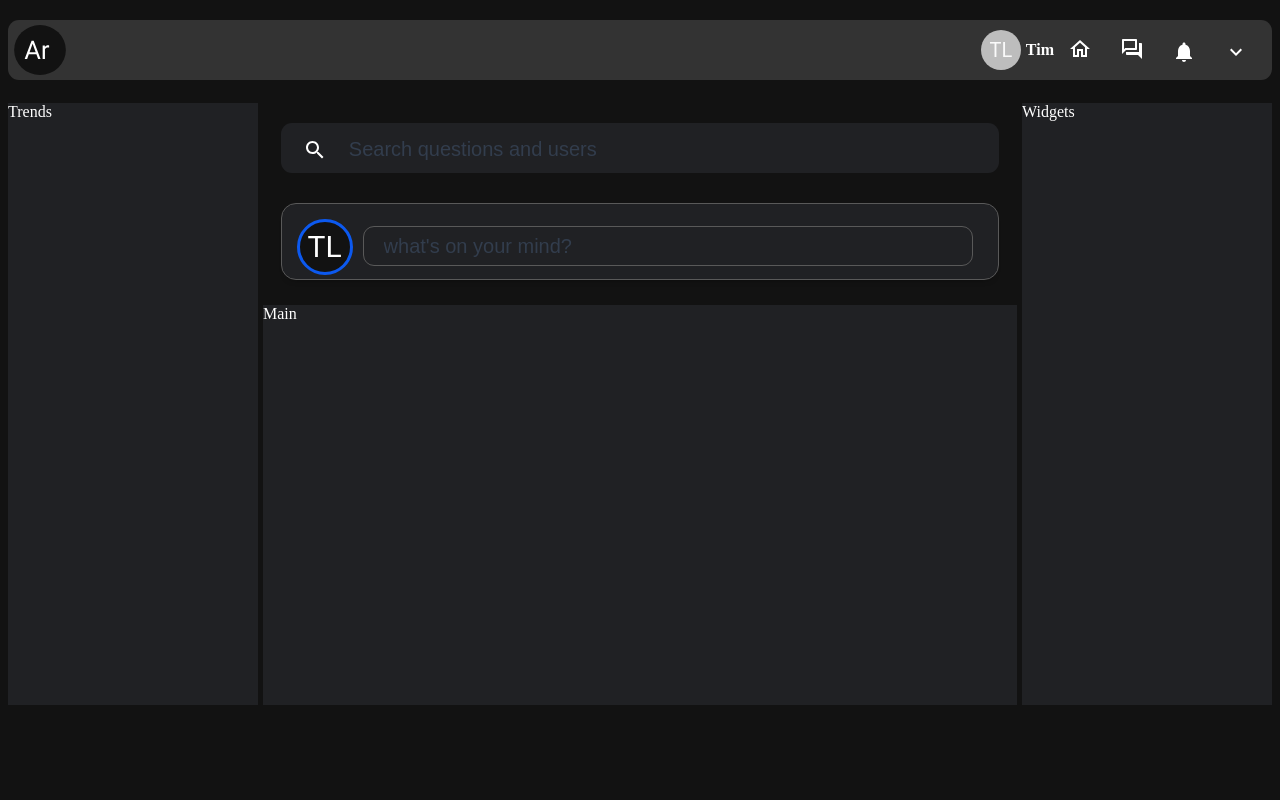
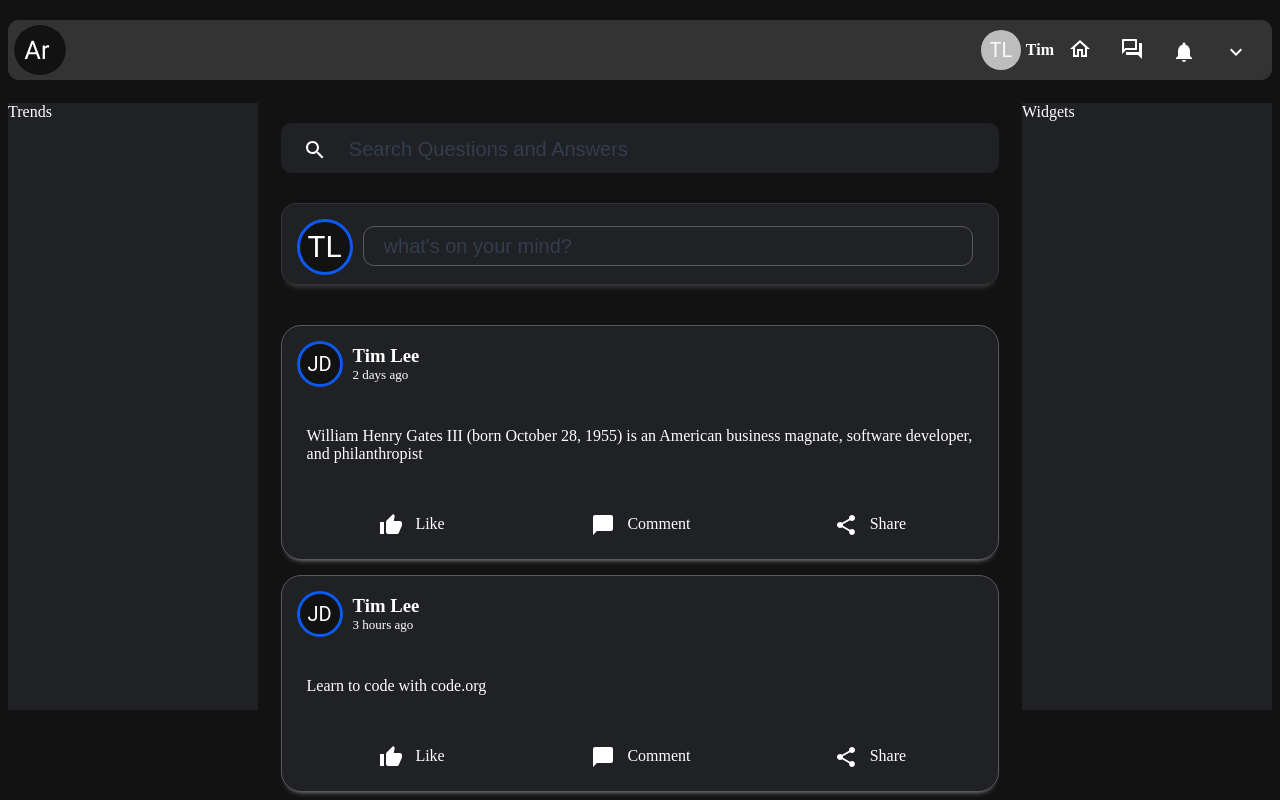
Before and after one commit to Irere123/Neox-UI, a React (Create React App) app: page / in a window 1280 px wide. Shown: the top 800 px of the page. Built offline with nearby package versions, Linux system fonts and the light colour scheme.

Commit message:
Updated files

```diff
--- /dev/null
+++ b/src/components/kofta/Feed.jsx
@@ -0,0 +1,31 @@
+import React from 'react';
+
+import '../../styles/kofta/Feed.css';
+import Post from './Post';
+
+function Feed() {
+  return (
+    <div className='feed'>
+      <Post
+        profilePic='https://upload.wikimedia.org/wikipedia/commons/thumb/4/4e/Sir_Tim_Berners-Lee_%28cropped%29.jpg/220px-Sir_Tim_Berners-Lee_%28cropped%29.jpg'
+        message='William Henry Gates III (born October 28, 1955) is an American business magnate, software developer, and philanthropist'
+        timestamp='2 days ago'
+        username='Tim Lee'
+      />
+      <Post
+        profilePic='https://upload.wikimedia.org/wikipedia/commons/thumb/4/4e/Sir_Tim_Berners-Lee_%28cropped%29.jpg/220px-Sir_Tim_Berners-Lee_%28cropped%29.jpg'
+        message='Learn to code with code.org'
+        timestamp='3 hours ago'
+        username='Tim Lee'
+      />
+      <Post
+        profilePic='https://upload.wikimedia.org/wikipedia/commons/thumb/9/9e/Tim_Cook_%282017%2C_cropped%29.jpg/220px-Tim_Cook_%282017%2C_cropped%29.jpg'
+        message='Yooo how are you every one today we are releasing Apple Grasses'
+        timestamp='9 hours ago'
+        username='Tim Cook'
+      />
+    </div>
+  );
+}
+
+export default Feed;
--- /dev/null
+++ b/src/components/kofta/Post.jsx
@@ -0,0 +1,38 @@
+import React from 'react';
+import { ThumbUp, ChatBubbleOutlined, Share } from '@material-ui/icons';
+import { Avatar } from '@material-ui/core';
+
+import '../../styles/kofta/Post.css';
+
+function Post({ profilePic, image, username, timestamp, message }) {
+  return (
+    <div className='post'>
+      <div className='post__top'>
+        <Avatar className='post__avatar'>JD</Avatar>
+        <div className='post__topinfo'>
+          <h3>{username}</h3>
+          <p>{timestamp}</p>
+        </div>
+      </div>
+      <div className='post__bottom'>
+        <p>{message}</p>
+      </div>
+      <div className='post__options'>
+        <div className='post__option'>
+          <ThumbUp />
+          <p>Like</p>
+        </div>
+        <div className='post__option'>
+          <ChatBubbleOutlined />
+          <p>Comment</p>
+        </div>
+        <div className='post__option'>
+          <Share />
+          <p>Share</p>
+        </div>
+      </div>
+    </div>
+  );
+}
+
+export default Post;
--- a/src/pages/Home.jsx
+++ b/src/pages/Home.jsx
@@ -4,6 +4,7 @@ import { SearchOutlined as SearchIcon } from '@material-ui/icons';
 import '../styles/Home.css';
 import Header from '../components/Header';
 import QuestionSender from '../components/kofta/QuestionSender';
+import Feed from '../components/kofta/Feed';
 
 function Home() {
   return (
@@ -16,13 +17,15 @@ function Home() {
             {' '}
             <div className='search__input'>
               <SearchIcon />
-              <input placeholder='Search questions and users' />
+              <input placeholder='Search Questions and Answers' />
             </div>
           </div>
           <div className='asker'>
             <QuestionSender />
           </div>
-          <div className='main'>Main</div>
+          <div className='main'>
+            <Feed />
+          </div>
         </div>
         <div className='widgets'>Widgets</div>
       </div>
--- a/src/styles/Home.css
+++ b/src/styles/Home.css
@@ -12,15 +12,11 @@
 .center {
   display: grid;
   grid-gap: 10px;
-  grid-template-rows: 70px 112px 400px;
+  grid-template-rows: 70px 117px 400px;
 }
 
 .asker {
   background-color: #323d4d38;
-}
-
-.main {
-  background-color: #202124;
 }
 
 .widgets {
--- a/src/styles/kofta/Feed.css
+++ b/src/styles/kofta/Feed.css
@@ -1,6 +1,5 @@
 .feed {
   display: flex;
-  padding: 30px 15px;
   flex: 1;
   flex-direction: column;
   justify-content: center;
--- a/src/styles/kofta/Post.css
+++ b/src/styles/kofta/Post.css
@@ -1,5 +1,5 @@
 .post {
-  width: 50%;
+  width: 56vw;
   margin-top: 15px;
   border: 1px solid #595959 !important;
   border-radius: 20px;
@@ -20,7 +20,6 @@
 }
 
 .post__topinfo > h3 {
-  font-size: 30px;
   color: #fff;
 }
 
@@ -70,13 +69,7 @@
 
 .post__top > .MuiAvatar-colorDefault {
   color: #fff !important;
-  font-size: 30px !important;
   background-color: #121212 !important;
-}
-
-.post__top > .post__avatar {
-  width: 50px;
-  height: 50px;
 }
 
 .post__bottom > p {
--- a/src/styles/kofta/QuestionSender.css
+++ b/src/styles/kofta/QuestionSender.css
@@ -2,9 +2,9 @@
   display: flex;
   flex-direction: column;
   background-color: #202124;
-  border: 1px solid #595959;
+  border: 1px solid #333;
   border-radius: 15px;
-  box-shadow: 0px 5px 7px -7px rgba(0, 0, 0, 0.75);
+  box-shadow: 0px 7px 7px -7px rgba(253, 253, 253, 0.308);
   width: 56vw;
   margin: 0 auto;
   margin-bottom: 15px;
```
